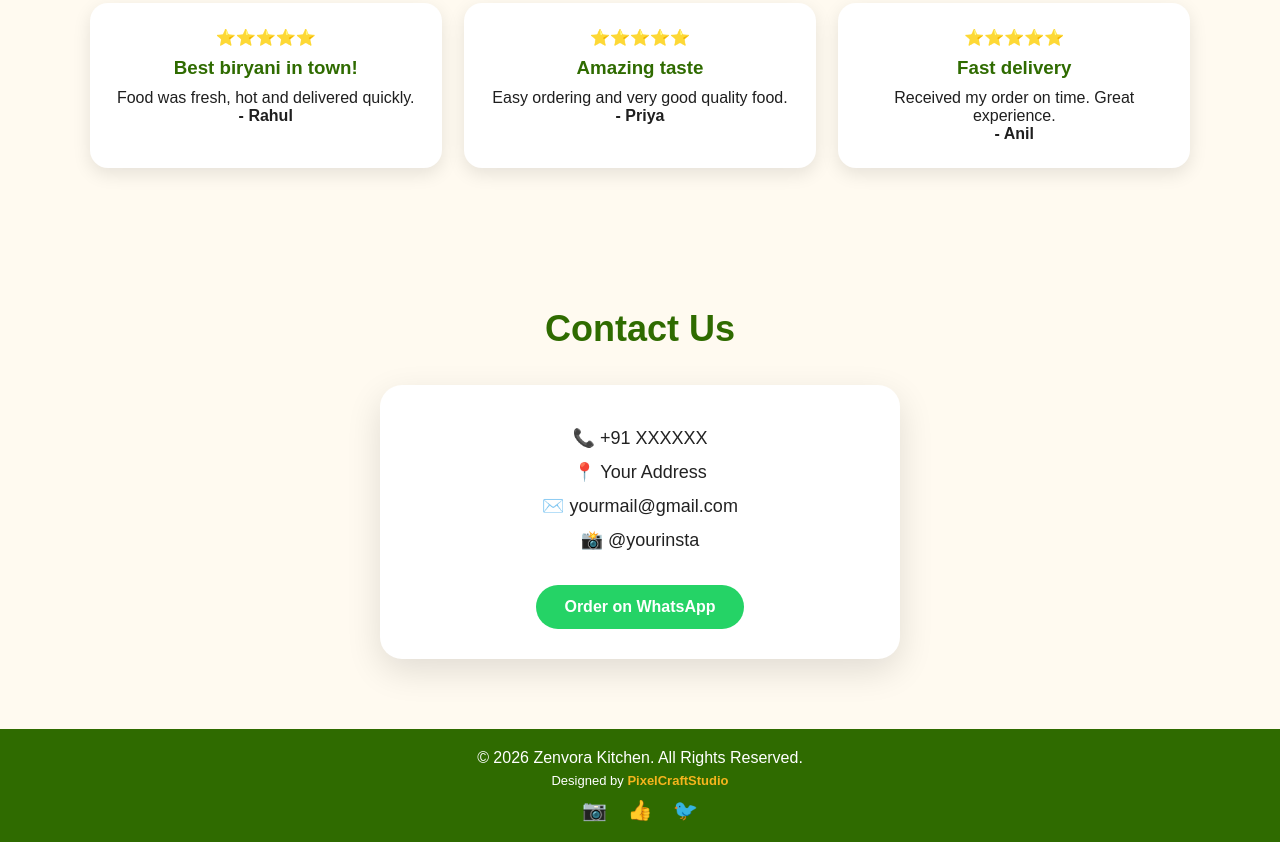
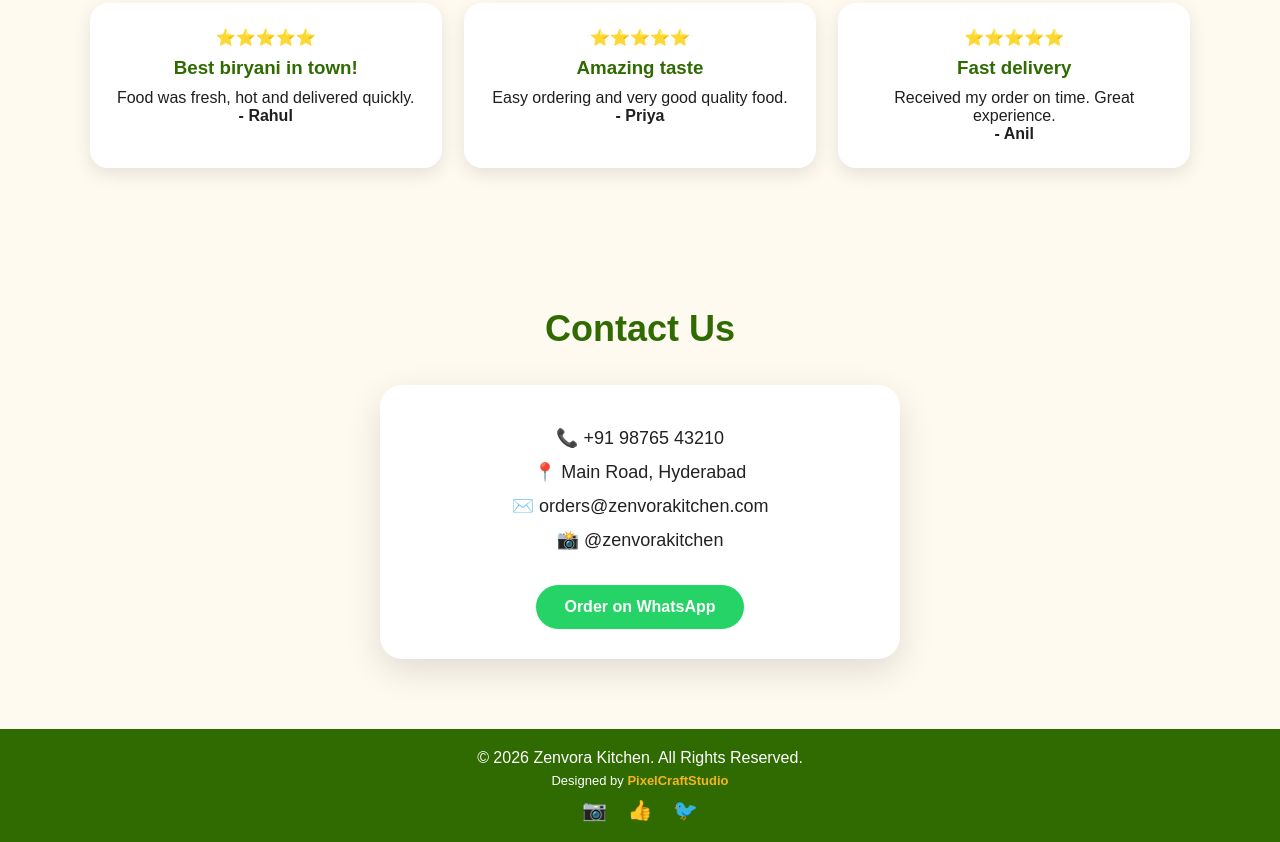
Before and after one commit to GATTUDEEPTHI2/zenvora-kitchen, a website: page public/index.html in a window 1280 px wide. Shown: the part 6514-7356 px from the top of the page. Drawn offline with Linux system fonts and the light colour scheme.

Commit message:
Improve contact section UI

```diff
--- a/public/index.html
+++ b/public/index.html
@@ -197,14 +197,10 @@
     <h2 class="section-title">Contact Us</h2>
 
     <div class="contact-info">
-
-      <p>📞 +91 XXXXXX</p>
-
-      <p>📍 Your Address</p>
-
-      <p>✉️ yourmail@gmail.com</p>
-
-      <p>📸 @yourinsta</p>
+      <p>📞 +91 98765 43210</p>
+      <p>📍 Main Road, Hyderabad</p>
+      <p>✉️ orders@zenvorakitchen.com</p>
+      <p>📸 @zenvorakitchen</p>
 
       <a href="https://wa.me/919347479356" target="_blank" class="contact-btn">
         Order on WhatsApp
```
